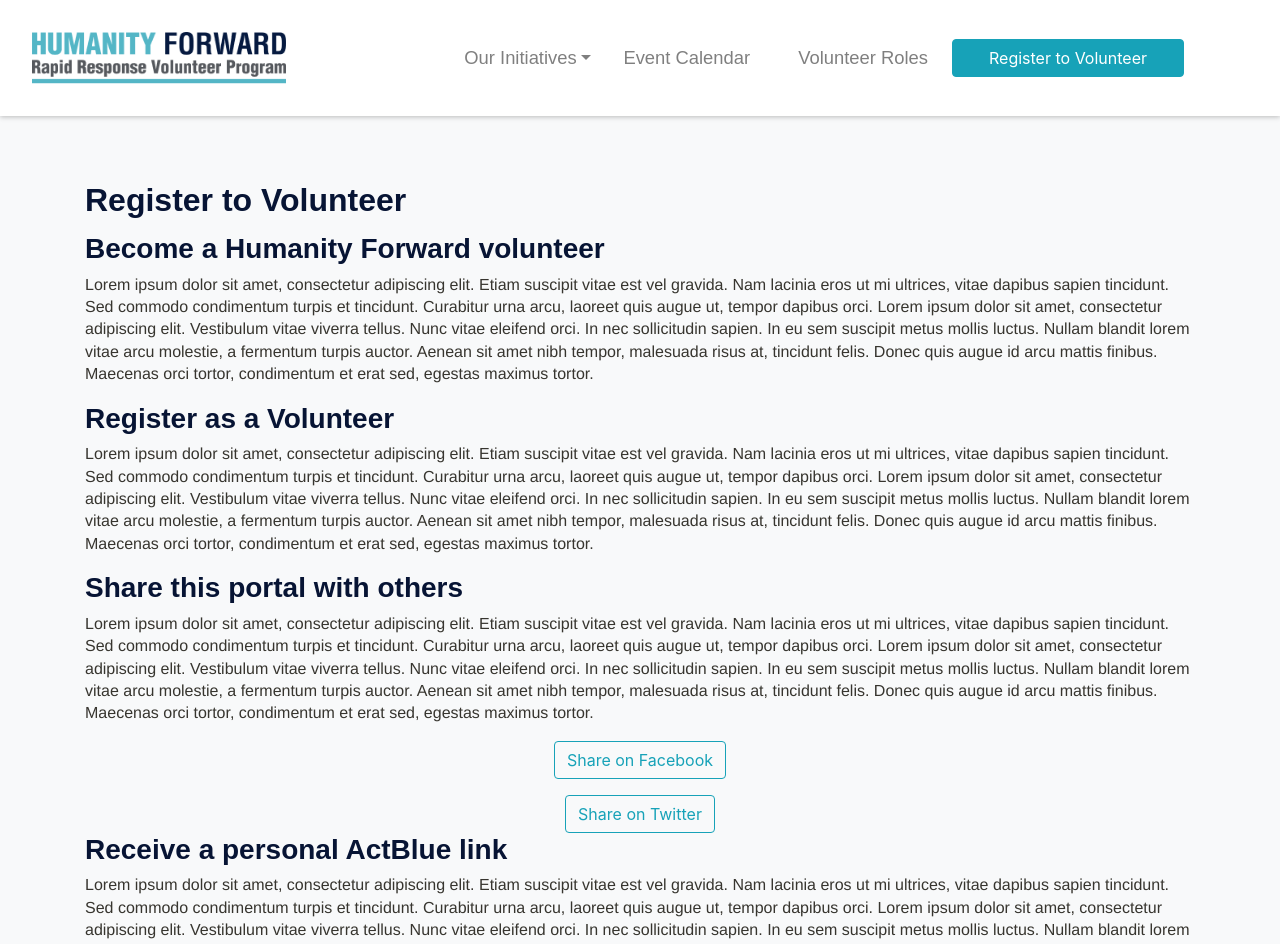
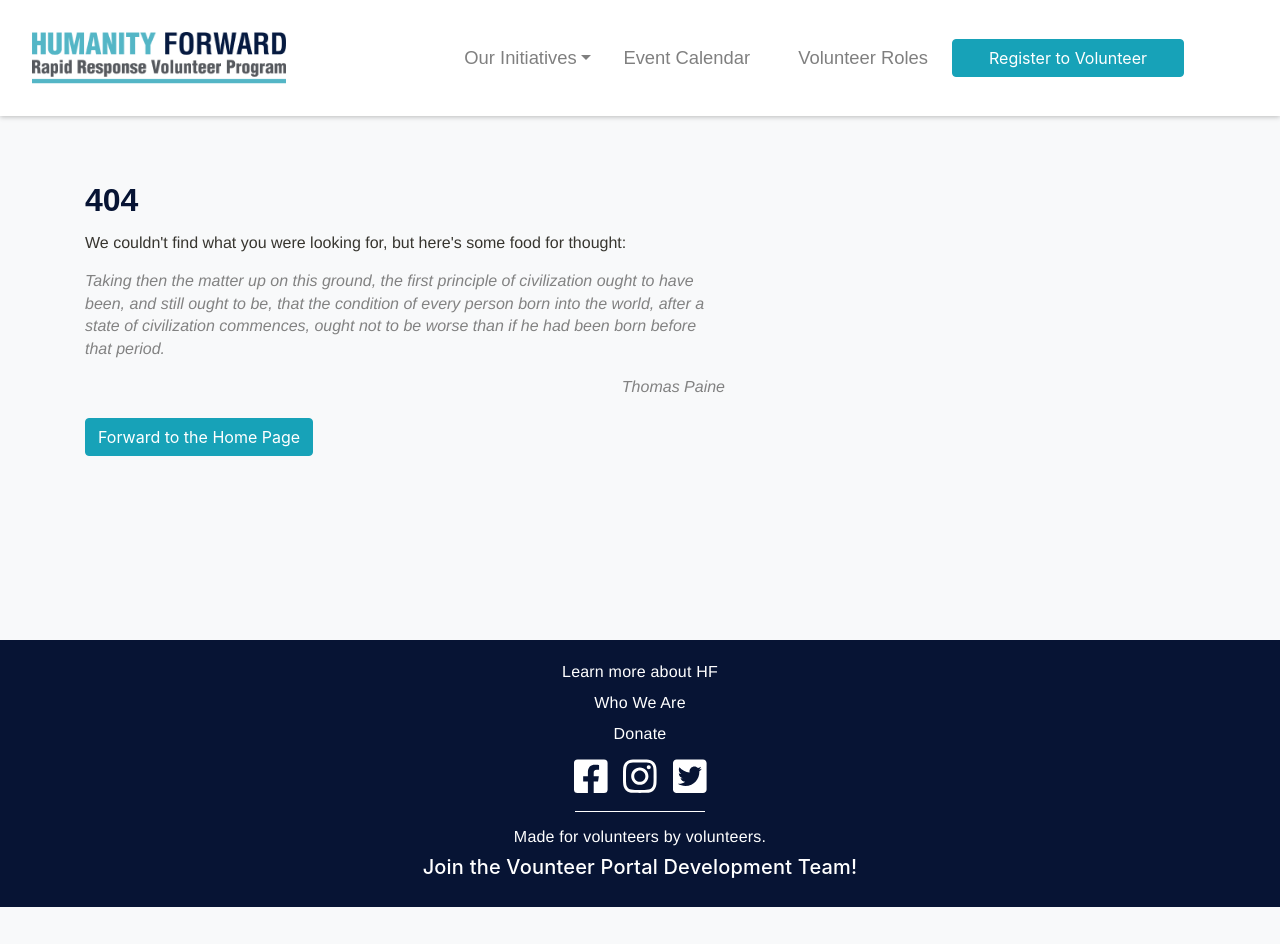
Before and after one commit to HF-RapidResponse/volunteer-portal, a React (Create React App) app in the folder client/: page /volunteer in a window 1280 px wide. Shown: the top 944 px of the page. After the commit the page ends 907 px from the top, so only its background shows below. Built offline with nearby package versions, Linux system fonts and the light colour scheme.

Commit message:
Merge RecruitmentSocialShare into Register page

```diff
--- a/client/src/components/PageViewSwitch.js
+++ b/client/src/components/PageViewSwitch.js
@@ -10,7 +10,6 @@ import Candidates from './Candidates';
 import About from './About';
 import Register from './Register';
 import NotFound from './NotFound';
-import Volunteer from './Volunteer';
 
 // initialize GA
 // REACT_APP_GA_TRACKING_ID can be found in .env
@@ -35,7 +34,6 @@ function PageViewSwitch() {
         <Route path="/" exact component={Home} />
         <Route path="/calendar" exact component={Calendar} />
         <Route path="/roles" exact component={Roles} />
-        <Route path="/volunteer" exact component={Volunteer} />
         <Route path="/candidates" exact component={Candidates} />
         <Route path="/about" exact component={About} />
         <Route path="/register" exact component={Register} />
--- a/client/src/components/RecruitmentSocialShare.js
+++ b/client/src/components/RecruitmentSocialShare.js
@@ -3,32 +3,36 @@ import {
   FacebookShareButton,
   TwitterShareButton
 } from 'react-share';
-import '../styles/recruitmentSocialShare.scss';
 
 function RecruitmentSocialShare() {
   const shareUrl = process.env.REACT_APP_SOCIAL_SHARE_URL;
   const title = 'Volunteer for Hunanity Forward';
   return (
-    <div className="text-center">
+    <>
+      <div className="text-center mt-2 mb-3">
         <FacebookShareButton
           url={shareUrl}
           quote={title}
-        className="btn btn-outline-info mb-3"
+          className="btn btn-outline-info"
           resetButtonStyle={false}
-        aria-label="Share on Facebook">
+          aria-label="Share on Facebook"
+          style={{ padding: '.35rem 1.5rem' }}>
           Share on Facebook
         </FacebookShareButton>
-      <br />
+      </div>
+      <div className="text-center mt-3 mb-2">
         <TwitterShareButton
           url={shareUrl}
           title={title}
           related={['HumanityForward', 'AndrewYang']}
           className="btn btn-outline-info"
           resetButtonStyle={false}
-        aria-label="Share on Twitter">
+          aria-label="Share on Twitter"
+          style={{ padding: '.35rem 1.5rem' }}>
           Share on Twitter
         </TwitterShareButton>
       </div>
+    </>
   );
 }
 
--- a/client/src/components/Register.js
+++ b/client/src/components/Register.js
@@ -1,6 +1,7 @@
 import React from 'react';
 import { Button, Container, Row, Col } from 'react-bootstrap';
 import { Link } from 'react-router-dom';
+import RecruitmentSocialShare from './RecruitmentSocialShare';
 
 function Register() {
   document.title = 'HF Volunteer Portal - Register';
@@ -62,20 +63,7 @@ function Register() {
           will help not only themselves, but people living in every strata of
           American society.
         </p>
-        <div className="text-center mt-2 mb-3">
-          <a href="https://www.facebook.com/sharer/sharer.php?u=https://volunteers.movehumanityforward.com/">
-            <Button variant="outline-info" style={{ padding: '.35rem 1.5rem' }}>
-              Share on Facebook
-            </Button>
-          </a>
-        </div>
-        <div className="text-center mt-3 mb-2">
-          <a href="https://twitter.com/home?status=https://volunteers.movehumanityforward.com/ ">
-            <Button variant="outline-info" style={{ padding: '.35rem 1.5rem' }}>
-              Share on Twitter
-            </Button>
-          </a>
-        </div>
+        <RecruitmentSocialShare />
       </Col>
       <Col xs={12} lg={9} xl={6} className="shadow-card">
         <h2 className="header-3">Receive a personal ActBlue link.</h2>
--- a/client/src/components/Volunteer.js
+++ /dev/null
@@ -1,34 +0,0 @@
-import React from 'react';
-import RecruitmentSocialShare from './RecruitmentSocialShare';
-
-/**
- * Component that displays the vounteer roles page. Currently, we are using an embedded
- * airtable to render the data.
- */
-function Volunteer() {
-  document.title = 'HF Volunteer Portal - Register to Volunteer';
-  return (
-    <>
-      <h1>Register to Volunteer</h1>
-      <h2>Become a Humanity Forward volunteer</h2>
-      <p>
-        Lorem ipsum dolor sit amet, consectetur adipiscing elit. Etiam suscipit vitae est vel gravida. Nam lacinia eros ut mi ultrices, vitae dapibus sapien tincidunt. Sed commodo condimentum turpis et tincidunt. Curabitur urna arcu, laoreet quis augue ut, tempor dapibus orci. Lorem ipsum dolor sit amet, consectetur adipiscing elit. Vestibulum vitae viverra tellus. Nunc vitae eleifend orci. In nec sollicitudin sapien. In eu sem suscipit metus mollis luctus. Nullam blandit lorem vitae arcu molestie, a fermentum turpis auctor. Aenean sit amet nibh tempor, malesuada risus at, tincidunt felis. Donec quis augue id arcu mattis finibus. Maecenas orci tortor, condimentum et erat sed, egestas maximus tortor.
-      </p>
-      <h2>Register as a Volunteer</h2>
-      <p>
-        Lorem ipsum dolor sit amet, consectetur adipiscing elit. Etiam suscipit vitae est vel gravida. Nam lacinia eros ut mi ultrices, vitae dapibus sapien tincidunt. Sed commodo condimentum turpis et tincidunt. Curabitur urna arcu, laoreet quis augue ut, tempor dapibus orci. Lorem ipsum dolor sit amet, consectetur adipiscing elit. Vestibulum vitae viverra tellus. Nunc vitae eleifend orci. In nec sollicitudin sapien. In eu sem suscipit metus mollis luctus. Nullam blandit lorem vitae arcu molestie, a fermentum turpis auctor. Aenean sit amet nibh tempor, malesuada risus at, tincidunt felis. Donec quis augue id arcu mattis finibus. Maecenas orci tortor, condimentum et erat sed, egestas maximus tortor.
-      </p>
-      <h2>Share this portal with others</h2>
-      <p>
-        Lorem ipsum dolor sit amet, consectetur adipiscing elit. Etiam suscipit vitae est vel gravida. Nam lacinia eros ut mi ultrices, vitae dapibus sapien tincidunt. Sed commodo condimentum turpis et tincidunt. Curabitur urna arcu, laoreet quis augue ut, tempor dapibus orci. Lorem ipsum dolor sit amet, consectetur adipiscing elit. Vestibulum vitae viverra tellus. Nunc vitae eleifend orci. In nec sollicitudin sapien. In eu sem suscipit metus mollis luctus. Nullam blandit lorem vitae arcu molestie, a fermentum turpis auctor. Aenean sit amet nibh tempor, malesuada risus at, tincidunt felis. Donec quis augue id arcu mattis finibus. Maecenas orci tortor, condimentum et erat sed, egestas maximus tortor.
-      </p>
-      <RecruitmentSocialShare />
-      <h2>Receive a personal ActBlue link</h2>
-      <p>
-        Lorem ipsum dolor sit amet, consectetur adipiscing elit. Etiam suscipit vitae est vel gravida. Nam lacinia eros ut mi ultrices, vitae dapibus sapien tincidunt. Sed commodo condimentum turpis et tincidunt. Curabitur urna arcu, laoreet quis augue ut, tempor dapibus orci. Lorem ipsum dolor sit amet, consectetur adipiscing elit. Vestibulum vitae viverra tellus. Nunc vitae eleifend orci. In nec sollicitudin sapien. In eu sem suscipit metus mollis luctus. Nullam blandit lorem vitae arcu molestie, a fermentum turpis auctor. Aenean sit amet nibh tempor, malesuada risus at, tincidunt felis. Donec quis augue id arcu mattis finibus. Maecenas orci tortor, condimentum et erat sed, egestas maximus tortor.
-      </p>
-    </>
-  );
-}
-
-export default Volunteer;
```
Lines whose indentation alone changed are shown as unchanged.
